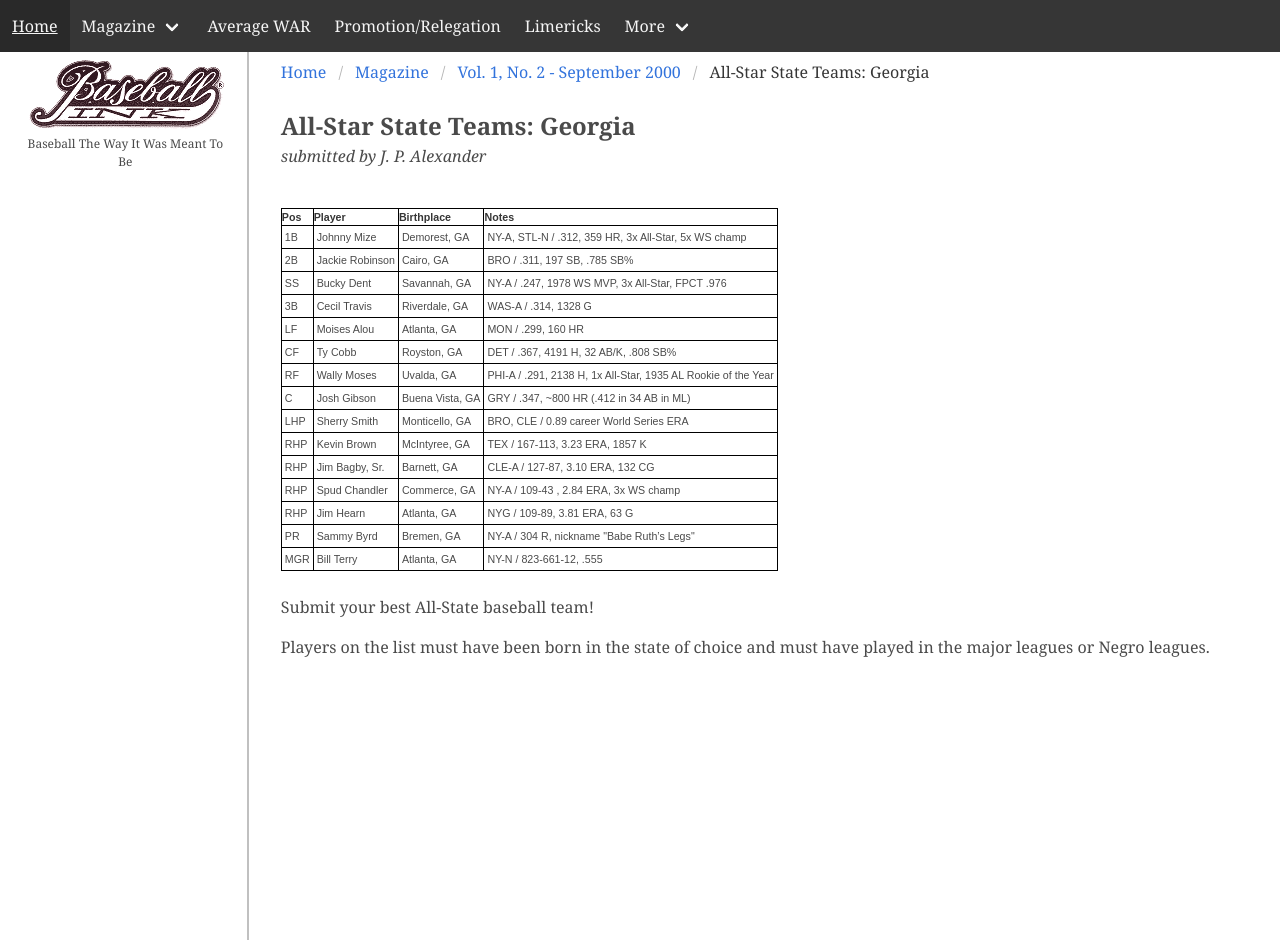
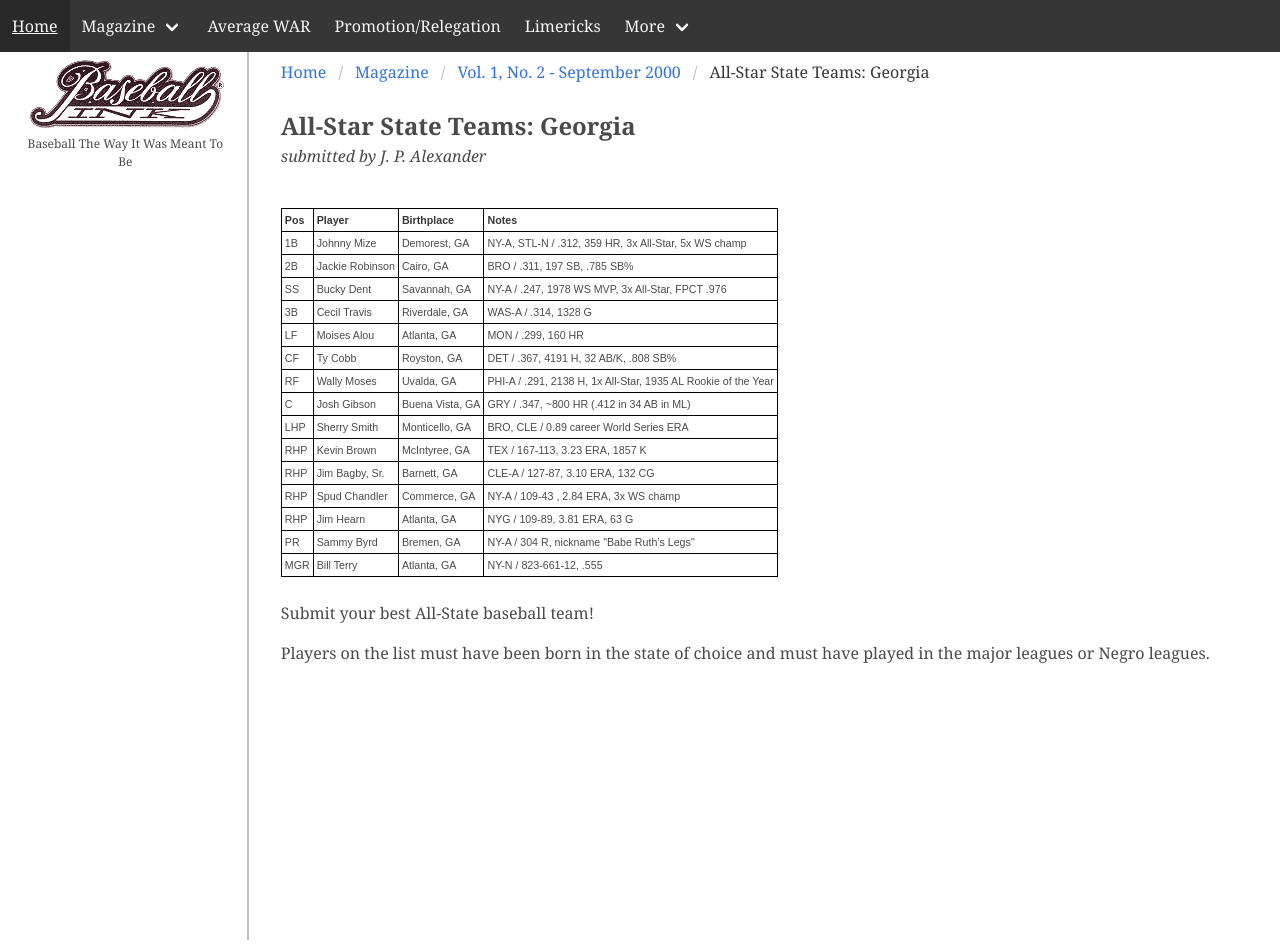
Before and after one commit to jaypalexa/baseballink, a Jekyll site: the page built from pages/magazine/vol_1_no_2/bi_vol_1_no_2_all_georgia_team.md, in a window 1280 px wide. Built offline with Jekyll 4.4.1, drawn with Linux system fonts in a browser that asks for light colours; our own code applies the rules of GitHub Pages for plain Markdown files.

Commit message:
Cell spacing for All-Star State Teams

```diff
--- a/assets/css/main.css
+++ b/assets/css/main.css
@@ -32,7 +32,7 @@ h1 {
   font-size: 150%;
 }
 
-.all-star-state-teams > th, td {
+.all-star-state-teams th, td {
   padding: 3px;
 }
 
```
